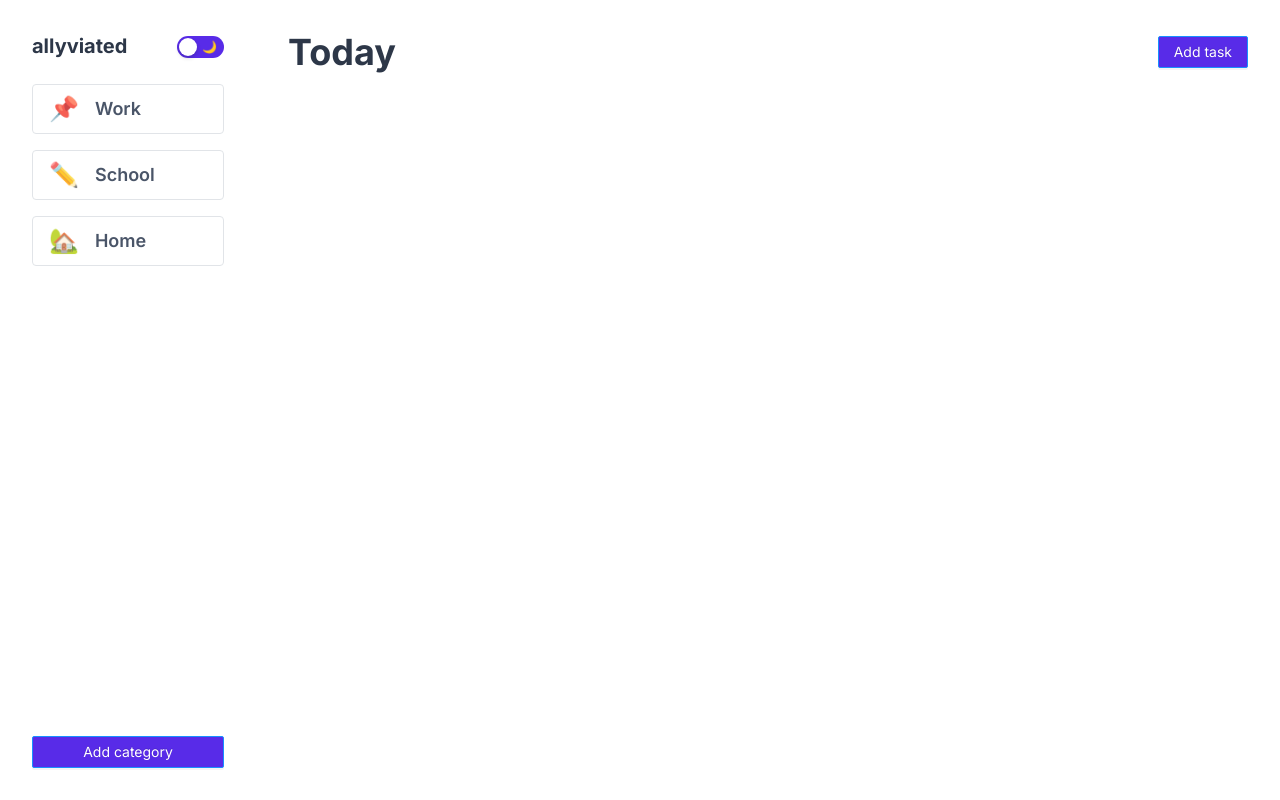
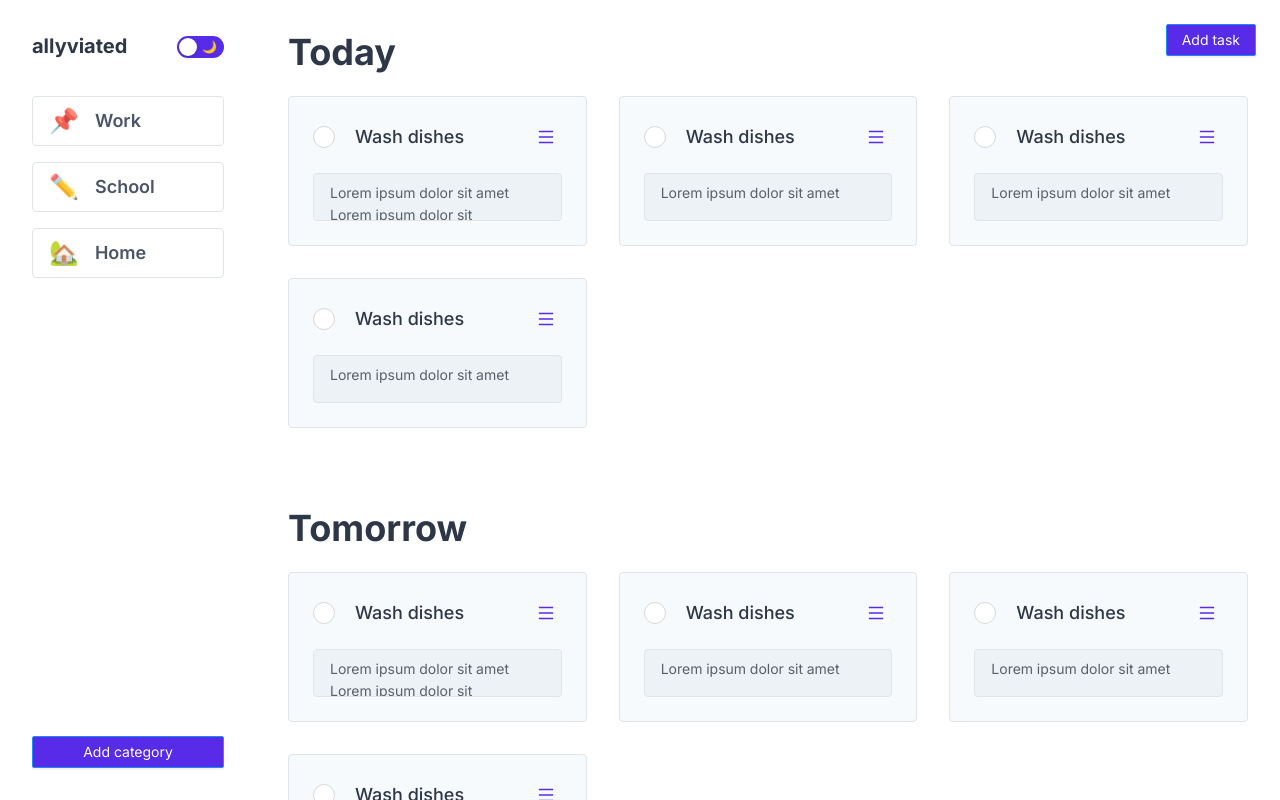
Before and after one commit to allyssasalvacion/my-to-do-list, a React (Create React App) app: page / in a window 1280 px wide. Built offline with nearby package versions, Linux system fonts and the light colour scheme.

Commit message:
Add container templates

```diff
--- a/public/index.html
+++ b/public/index.html
@@ -30,7 +30,7 @@
   </head>
   <body>
     <noscript>You need to enable JavaScript to run this app.</noscript>
-    <div id="root"></div>
+    <div id="root" class="h-full"></div>
     <!--
       This HTML file is a template.
       If you open it directly in the browser, you will see an empty page.
--- a/src/App.js
+++ b/src/App.js
@@ -3,9 +3,11 @@ import DayContainer from "./components/DayContainer";
 
 function App() {
   return (
-    <div className="p-8 mx-auto font-inter max-w-screen-sm md:max-w-screen-md lg:max-w-screen-lg xl:max-w-screen-xl">
-      <div className=" flex justify-center items-center">
+    <div className="p-8 mx-auto font-inter w-full">
+      <div className="flex flex-col gap-20 justify-center items-center pb-12">
         <DayContainer date="Today" />
+        <DayContainer date="Tomorrow" />
+        <DayContainer date="June 22, 2021" />
       </div>
     </div>
   );
--- a/src/components/DayContainer.js
+++ b/src/components/DayContainer.js
@@ -1,20 +1,19 @@
-import { Button } from "antd";
+import TaskContainer from "./TaskContainer/TaskContainer";
 
 const DayContainer = ({ date }) => {
   return (
     <section className="w-full flex flex-col">
-      <div className="flex items-center justify-between">
-        <h3 className="font-bold text-4xl m-0 text-light_primary dark:text-dark_primary">
-          {date}
-        </h3>
-        <Button
-          type="primary"
-          style={{
-            background: "#582be8",
-          }}
-        >
-          Add task
-        </Button>
+      <h3 className="font-bold text-4xl m-0 text-light_primary dark:text-dark_primary">
+        {date}
+      </h3>
+      <div className="mt-6 grid gap-8 xl:grid-cols-3 lg:grid-cols-2">
+        <TaskContainer
+          task="Wash dishes"
+          note="Lorem ipsum dolor sit amet Lorem ipsum dolor sit ametLorem ipsum dolor sit ametLorem ipsum dolor sit ametLorem ipsum dolor sit ametLorem ipsum dolor sit ametLorem ipsum dolor sit ametLorem ipsum dolor sit ametLorem ipsum dolor sit ametLorem ipsum dolor sit ametLorem ipsum dolor sit ametLorem ipsum dolor sit ametLorem ipsum dolor sit amet"
+        />
+        <TaskContainer task="Wash dishes" note="Lorem ipsum dolor sit amet" />
+        <TaskContainer task="Wash dishes" note="Lorem ipsum dolor sit amet" />
+        <TaskContainer task="Wash dishes" note="Lorem ipsum dolor sit amet" />
       </div>
     </section>
   );
--- a/src/components/Sidebar.js
+++ b/src/components/Sidebar.js
@@ -11,7 +11,7 @@ const Sidebar = () => {
         </h1>
         <Toggle />
       </div>
-      <div className="flex-grow py-6 gap-6 md:block md:overflow-y-auto">
+      <div className="flex-grow py-9 gap-6 md:block md:overflow-y-auto">
         <Category icon="📌" name="Work" />
         <Category icon="✏️" name="School" />
         <Category icon="🏡" name="Home" />
--- a/src/components/TaskContainer.js
+++ /dev/null
@@ -1,7 +0,0 @@
-const TaskContainer = ({ task }) => {
-  return (
-    <div className="flex">
-      <p></p>
-    </div>
-  );
-};
--- /dev/null
+++ b/src/components/TaskContainer/TaskContainer.js
@@ -0,0 +1,46 @@
+import { Menu, Button, Dropdown, Checkbox, message } from "antd";
+import { MenuOutlined, UserOutlined } from "@ant-design/icons";
+import "./index.css";
+
+const TaskContainer = ({ task, note }) => {
+  function onChange(e) {
+    e.target.checked
+      ? message.success("Task checked")
+      : message.success("Task unchecked");
+  }
+
+  function handleMenuClick(e) {
+    message.success("Task deleted");
+  }
+
+  const menu = (
+    <Menu onClick={handleMenuClick}>
+      <Menu.Item key="1" icon={<UserOutlined />}>
+        Delete task
+      </Menu.Item>
+    </Menu>
+  );
+
+  return (
+    <div className="flex flex-col gap-5 p-6 rounded border bg-light_container dark:bg-dark_container border-light_border dark:border-dark_border">
+      <header className="w-full flex items-center justify-between">
+        <div className="flex items-center gap-5">
+          <Checkbox onChange={onChange} />
+          <h4 className="text-lg text-semibold m-0 text-light_primary dark:text-dark_primary">
+            {task}
+          </h4>
+        </div>
+        <Dropdown overlay={menu} placement="bottomRight">
+          <Button type="link" shape="circle" icon={<MenuOutlined />} />
+        </Dropdown>
+      </header>
+      <div className="w-full py-2 px-4 h-12 overflow-y-auto scrolling-auto rounded bg-light_sub_container dark:bg-dark_sub_container border border-light_border dark:border-dark_border">
+        <p className="text-light_tertiary dark:text-dark_tertiary font-normal m-0">
+          {note}
+        </p>
+      </div>
+    </div>
+  );
+};
+
+export default TaskContainer;
--- /dev/null
+++ b/src/components/TaskContainer/index.css
@@ -0,0 +1,19 @@
+.ant-checkbox-checked .ant-checkbox-inner {
+  background: #582be8;
+  border-color: #1890ff;
+}
+.ant-checkbox-inner {
+  border-radius: 50%;
+  height: 22px;
+  width: 22px;
+}
+.ant-checkbox-inner::after {
+  left: 32%;
+}
+.ant-btn-link {
+  color: #582be8;
+}
+.ant-btn-link:hover {
+  color: #582be8;
+  opacity: .8;
+}
--- a/src/components/background.js
+++ b/src/components/background.js
@@ -1,7 +1,7 @@
 const Background = ({ children }) => {
   return (
     // Remove transition-all to disable the background color transition.
-    <div className="font-inter bg-light_background dark:bg-dark_background transition-all flex-col w-full md:flex md:flex-row md:min-h-screen">
+    <div className="font-inter bg-light_background dark:bg-dark_background transition-all flex-col w-full h-full md:flex md:flex-row overflow-auto">
       {children}
     </div>
   );
--- a/src/index.js
+++ b/src/index.js
@@ -2,6 +2,7 @@ import React from "react";
 import ReactDOM from "react-dom";
 import "./index.css";
 import App from "./App";
+import { Button } from "antd";
 import { ThemeProvider } from "./components/ThemeContext";
 import Background from "./components/Background";
 import Sidebar from "./components/Sidebar";
@@ -12,7 +13,18 @@ ReactDOM.render(
     <ThemeProvider>
       <Background>
         <Sidebar />
-        <main className="w-full">
+        <main className="w-full relative overflow-y-auto">
+          <div className="absolute right-0 top-0 mr-8 mt-8 md:mr-6 md:mt-6">
+            <Button
+              type="primary"
+              className="hover:opacity-80"
+              style={{
+                background: "#582be8",
+              }}
+            >
+              Add task
+            </Button>
+          </div>
           <App />
         </main>
       </Background>
```
